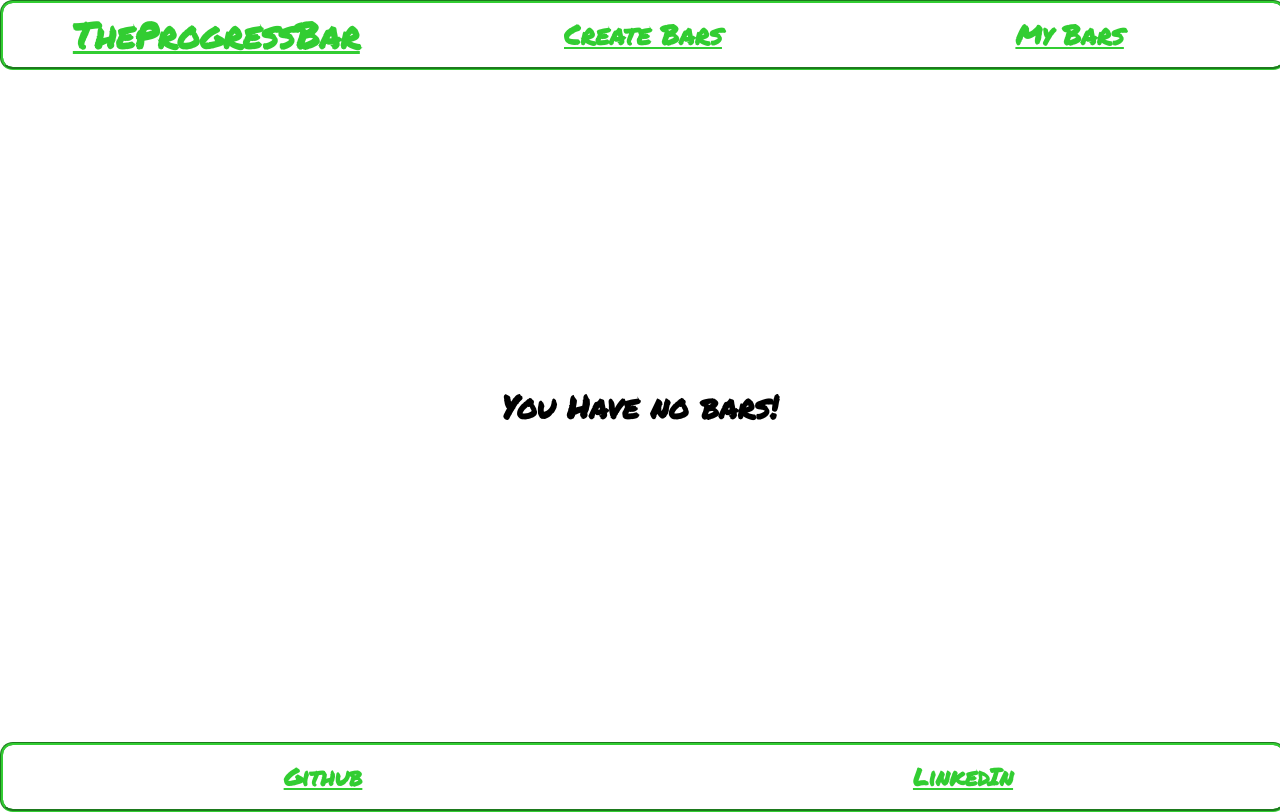
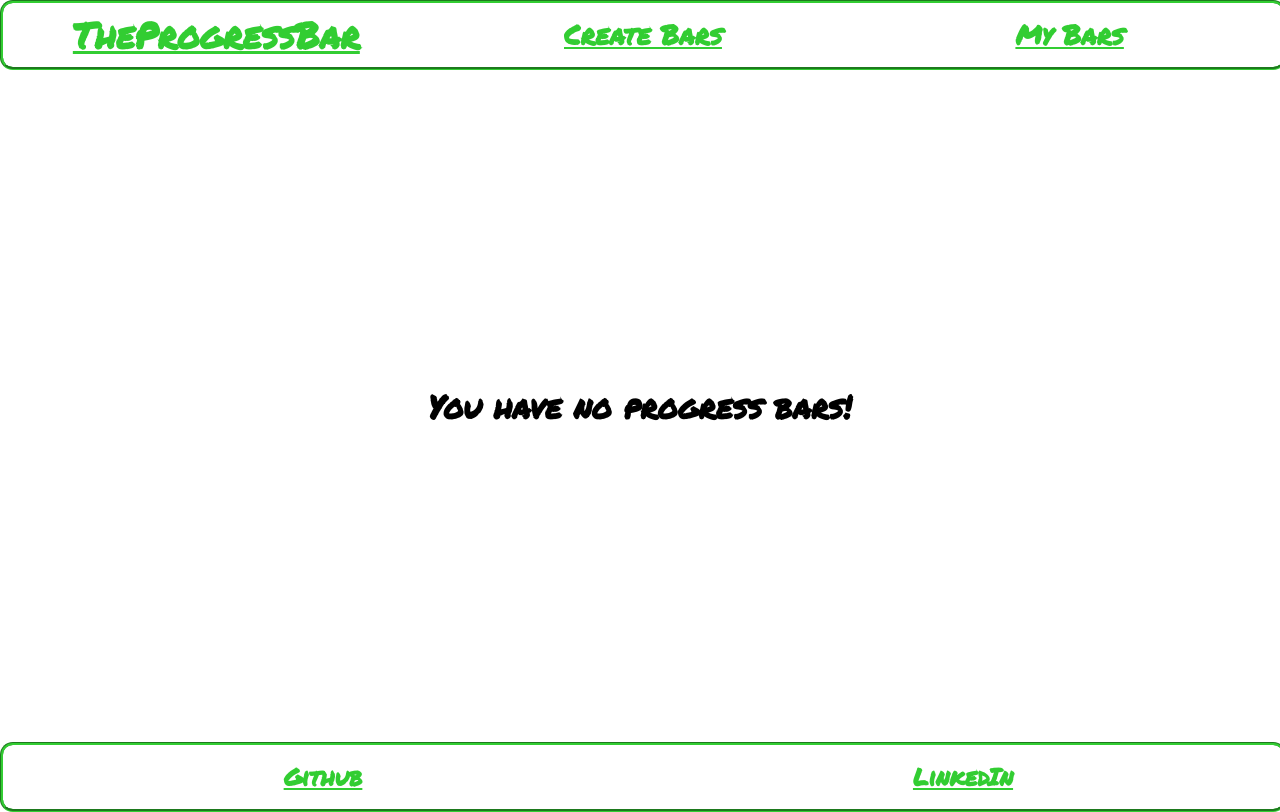
Before and after one commit to MetaBrian/TheProgressBar, a React (Vite) app: page /displayBars in a window 1280 px wide. Built offline with nearby package versions, Linux system fonts and the light colour scheme; no server answers.

Commit message:
updated descriptive UI text of the homePage & BarDisplay page

```diff
--- a/src/containers/BarDisplay.tsx
+++ b/src/containers/BarDisplay.tsx
@@ -6,6 +6,7 @@ function BarDisplay(){
 
   const [bars, setBars] = useState([])
   const [style, setStyle] = useState('red')
+  const defaultText = 'You have no progress bars!'
 
   useEffect(()=> {
     fetchBars();
@@ -37,7 +38,7 @@ function BarDisplay(){
   return(
 
       <div className="barDisplay">
-        { (content.length !== 0) ? content : <h1>You Have no bars!</h1>}
+        { (content[0]) ? content : <h1>{defaultText}</h1>}
       </div>
     )
 
--- a/src/containers/HomePage.tsx
+++ b/src/containers/HomePage.tsx
@@ -1,11 +1,11 @@
 function HomePage (){
 
     const userName = 'MetaBrian';
-    //use terniary once userName can be collected at app startup
+    //have the userName reflect LogIn username
 
     return (
         <div className='homePage'>
-            <h2>Welcome {userName}!</h2>
+            <h2>Welcome {userName ? userName: ''}!</h2>
         </div>
     )
 }
```
